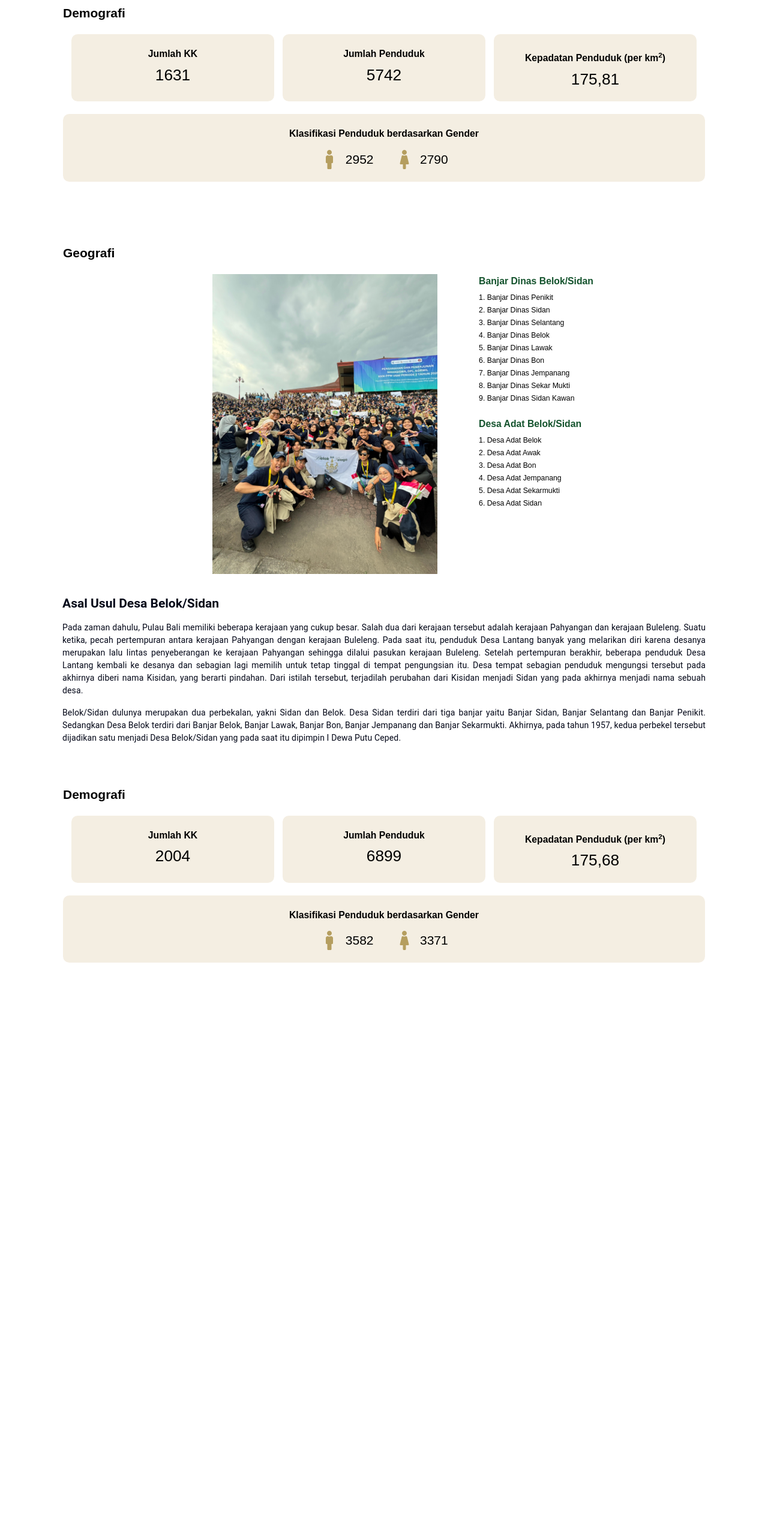
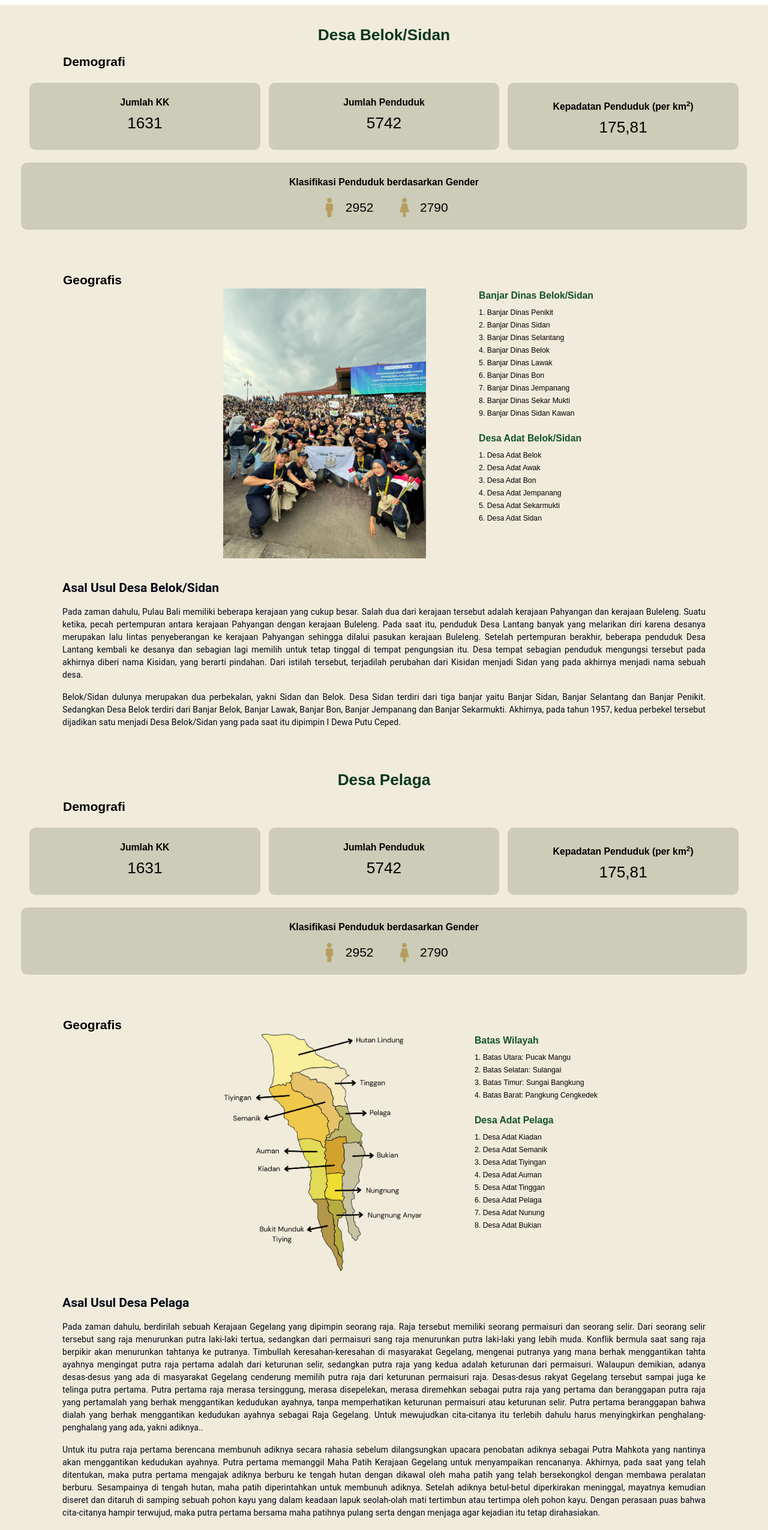
Before and after one commit to belokkepelaga/belokkepelaga, a Next.js app: page /informasi-desa in a window 1280 px wide. Shown: the part 140-2691 px from the top of the page at 60% size. Before the commit the page ends 1780 px from the top, so only its background shows below. Built offline with nearby package versions, Linux system fonts and the light colour scheme.

Commit message:
feat: update styles and layout across multiple components, enhance typography, and add new images

```diff
--- a/app/agrikultur/page.tsx
+++ b/app/agrikultur/page.tsx
@@ -3,7 +3,7 @@ import RagamTanaman from '@/components/RagamTanaman';
 import TernakDashboard from '@/components/TernakDashboard';
 const Agrikultur = () => {
   return (
-    <div className="min-h-screen bg-[#E0E0E0]">
+    <div className="min-h-screen bg-[#F1EBDB]">
       <RagamTanaman />
       <TernakDashboard />
     </div>
--- a/app/informasi-desa/page.tsx
+++ b/app/informasi-desa/page.tsx
@@ -1,16 +1,20 @@
 import React from 'react'
 import DemografiSidan from '@/components/DemografiSidan'
-import GeografiSidan from '@/components/GeografiSidan' // Ubah kapitalnya
+import GeografiSidan from '@/components/GeografiSidan'
 import DemografiPelaga from '@/components/DemografiPelaga'
 import ProfilSidan from '@/components/ProfilBelokSidan'
+import GeografiPelaga from '@/components/GeografiPelaga'
+import ProfilPelaga from '@/components/ProfilPelaga'
+
 const InformasiDesa = () => {
   return (
-    <div>
+    <div className="bg-[#F1EBDB]">
       <DemografiSidan />
-      <GeografiSidan /> {/* Gunakan dengan huruf besar */}
+      <GeografiSidan />
       <ProfilSidan />
       <DemografiPelaga />
-
+      <GeografiPelaga />
+      <ProfilPelaga />
     </div>
   )
 }
--- a/components/DemografiPelaga.tsx
+++ b/components/DemografiPelaga.tsx
@@ -3,44 +3,46 @@ import { FaMale, FaFemale } from "react-icons/fa";
 
 const Demografi = () => {
   return (
-    <section className="mt-10 p-10 bg-white rounded-xl text-black">
-      <h2 className="text-2xl font-bold mb-6 ml-20">Demografi</h2>
+  <section className="mt-10 p-10 bg-[#F1EBDB] rounded-xl text-black">
+    <h1 className="text-3xl font-bold text-center mb-4 text-[#09371F]">
+        Desa Pelaga
+      </h1>
+  <h2 className="text-2xl font-bold mb-6 text-center md:text-left md:ml-20">Demografi</h2>
 
-      {/* Tambahkan wrapper max-w di sini */}
-      <div className="grid grid-cols-1 md:grid-cols-3 gap-4 mb-6 max-w-screen-xl ml-20 mr-20 px-4">
-        <div className="bg-[#F4EEE2] p-6 rounded-xl text-center">
+  <div className="grid grid-cols-1 sm:grid-cols-1 md:grid-cols-3 gap-4 mb-6 max-w-screen-xl mx-auto px-4">
+    <div className="bg-[#CCCCB8] p-6 rounded-xl text-center">
       <h3 className="text-lg font-bold">Jumlah KK</h3>
-          <p className="text-3xl font-extralight mt-2">2004</p>
+      <p className="text-3xl font-extralight mt-2">1631</p>
     </div>
-        <div className="bg-[#F4EEE2] p-6 rounded-xl text-center">
+    <div className="bg-[#CCCCB8] p-6 rounded-xl text-center">
       <h3 className="text-lg font-bold">Jumlah Penduduk</h3>
-          <p className="text-3xl font-light mt-2">6899</p>
+      <p className="text-3xl font-light mt-2">5742</p>
     </div>
-        <div className="bg-[#F4EEE2] p-6 rounded-xl text-center">
+    <div className="bg-[#CCCCB8] p-6 rounded-xl text-center">
       <h3 className="text-lg font-bold mt-2">
         Kepadatan Penduduk (per km<sup>2</sup>)
       </h3>
-          <p className="text-3xl font-light mt-2">175,68</p>
+      <p className="text-3xl font-light mt-2">175,81</p>
     </div>
   </div>
 
-      {/* Bagian gender juga dibungkus agar sejajar */}
-      <div className="bg-[#F4EEE2] p-6 rounded-xl text-center max-w-screen-xl ml-20 mr-20 px-4">
+  <div className="bg-[#CCCCB8] p-6 rounded-xl text-center max-w-screen-xl mx-auto px-4">
     <h3 className="text-lg font-bold mb-4">
       Klasifikasi Penduduk berdasarkan Gender
     </h3>
-        <div className="flex justify-center gap-10 text-2xl font-light">
+    <div className="flex justify-center gap-10 text-2xl font-light flex-wrap">
       <div className="flex items-center gap-3">
         <FaMale className="text-[#b59e5f]" size={32} />
-            <span>3582</span>
+        <span>2952</span>
       </div>
       <div className="flex items-center gap-3">
         <FaFemale className="text-[#b59e5f]" size={32} />
-            <span>3371</span>
+        <span>2790</span>
       </div>
     </div>
   </div>
 </section>
+
   );
 };
 
--- a/components/DemografiSidan.tsx
+++ b/components/DemografiSidan.tsx
@@ -3,20 +3,22 @@ import { FaMale, FaFemale } from "react-icons/fa";
 
 const Demografi = () => {
   return (
-    <section className="mt-10 p-10 bg-white rounded-xl text-black">
-      <h2 className="text-2xl font-bold mb-6 ml-20">Demografi</h2>
+  <section className="mt-20 p-10 bg-[#F1EBDB] rounded-xl text-black">
+     <h1 className="text-3xl font-bold text-center mb-4 text-[#09371F]">
+        Desa Belok/Sidan
+      </h1>
+  <h2 className="text-2xl font-bold mb-6 text-center md:text-left md:ml-20">Demografi</h2>
 
-      {/* Tambahkan wrapper max-w di sini */}
-      <div className="grid grid-cols-1 md:grid-cols-3 gap-4 mb-6 max-w-screen-xl ml-20 mr-20 px-4">
-        <div className="bg-[#F4EEE2] p-6 rounded-xl text-center">
+  <div className="grid grid-cols-1 sm:grid-cols-1 md:grid-cols-3 gap-4 mb-6 max-w-screen-xl mx-auto px-4">
+    <div className="bg-[#CCCCB8] p-6 rounded-xl text-center">
       <h3 className="text-lg font-bold">Jumlah KK</h3>
       <p className="text-3xl font-extralight mt-2">1631</p>
     </div>
-        <div className="bg-[#F4EEE2] p-6 rounded-xl text-center">
+    <div className="bg-[#CCCCB8] p-6 rounded-xl text-center">
       <h3 className="text-lg font-bold">Jumlah Penduduk</h3>
       <p className="text-3xl font-light mt-2">5742</p>
     </div>
-        <div className="bg-[#F4EEE2] p-6 rounded-xl text-center">
+    <div className="bg-[#CCCCB8] p-6 rounded-xl text-center">
       <h3 className="text-lg font-bold mt-2">
         Kepadatan Penduduk (per km<sup>2</sup>)
       </h3>
@@ -24,12 +26,11 @@ const Demografi = () => {
     </div>
   </div>
 
-      {/* Bagian gender juga dibungkus agar sejajar */}
-      <div className="bg-[#F4EEE2] p-6 rounded-xl text-center max-w-screen-xl ml-20 mr-20 px-4">
+  <div className="bg-[#CCCCB8] p-6 rounded-xl text-center max-w-screen-xl mx-auto px-4">
     <h3 className="text-lg font-bold mb-4">
       Klasifikasi Penduduk berdasarkan Gender
     </h3>
-        <div className="flex justify-center gap-10 text-2xl font-light">
+    <div className="flex justify-center gap-10 text-2xl font-light flex-wrap">
       <div className="flex items-center gap-3">
         <FaMale className="text-[#b59e5f]" size={32} />
         <span>2952</span>
@@ -41,6 +42,7 @@ const Demografi = () => {
     </div>
   </div>
 </section>
+
   );
 };
 
--- a/components/GeografiPelaga.tsx
+++ b/components/GeografiPelaga.tsx
@@ -2,9 +2,9 @@ import React from "react";
 
 const Geografis = () => {
   return (
-    <section className="mt-10 p-10 bg-white rounded-xl text-black">
+    <section className=" p-10 bg-[#F1EBDB] rounded-xl text-black">
       {/* Judul tetap kiri */}
-      <h2 className="text-2xl font-bold mb-6 ml-20">Geografi</h2>
+  <h2 className="text-2xl font-bold text-center md:text-left md:ml-20">Geografis</h2>
 
       {/* Konten di tengah */}
       <div className="flex justify-center">
@@ -13,10 +13,10 @@ const Geografis = () => {
           {/* Gambar */}
           <div className="flex justify-center">
             <img
-              src="/Misi.jpeg"
+              src="/banjardipelaga.png"
               alt="Peta Belok/Sidan"
               className="object-contain"
-              style={{ width: "500px", height: "500px" }}
+              style={{ width: "500px", height: "400px" }}
             />
           </div>
 
@@ -24,18 +24,13 @@ const Geografis = () => {
           <div className="text-left">
             <div className="mb-6">
               <h3 className="text-green-900 font-semibold text-lg mb-2">
-                Banjar Dinas Pelaga
+                Batas Wilayah
               </h3>
               <ol className="list-decimal list-inside text-sm space-y-1">
-                <li>Dusun/Banjar Dinas Pelaga </li>
-                <li>Dusun/Banjar Dinas Kiadan</li>
-                <li>Dusun/Banjar Dinas Nungnung</li>
-                <li>Dusun/Banjar Dinas Tinggan</li>
-                <li>Dusun/Banjar Dinas Bukian</li>
-                <li>Dusun/Banjar Dinas Semanik</li>
-                <li>Dusun/Banjar Dinas Tiyingan</li>
-                <li>Dusun/Banjar Dinas Auman</li>
-                <li>Dusun/Banjar Dinas Bukit Munduk Tiying</li>
+                <li>Batas Utara: Pucak Mangu </li>
+                <li>Batas Selatan: Sulangai</li>
+                <li>Batas Timur: Sungai Bangkung</li>
+                <li>Batas Barat: Pangkung Cengkedek</li>
               </ol>
             </div>
 
--- a/components/GeografiSidan.tsx
+++ b/components/GeografiSidan.tsx
@@ -2,10 +2,9 @@ import React from "react";
 
 const Geografis = () => {
   return (
-    <section className="mt-10 p-10 bg-white rounded-xl text-black">
+    <section className=" p-10 bg-[#F1EBDB] rounded-xl text-black">
       {/* Judul tetap kiri */}
-      <h2 className="text-2xl font-bold mb-6 ml-20">Geografi</h2>
-
+  <h2 className="text-2xl font-bold text-center md:text-left md:ml-20">Geografis</h2>
       {/* Konten di tengah */}
       <div className="flex justify-center">
         <div className="flex flex-col md:flex-row md:gap-2 gap-2 items-start justify-center text-center flex-wrap">
@@ -16,7 +15,7 @@ const Geografis = () => {
               src="/Misi.jpeg"
               alt="Peta Belok/Sidan"
               className="object-contain"
-              style={{ width: "500px", height: "500px" }}
+              style={{ width: "500px", height: "450px" }}
             />
           </div>
 
--- a/components/ProfilBelokSidan.tsx
+++ b/components/ProfilBelokSidan.tsx
@@ -2,12 +2,27 @@ import { Typography } from '@mui/material';
 
 export default function ProfilBelokSidan() {
   return (
-    <>
-      <Typography variant="h5" sx={{ fontWeight: 'bold', marginBottom: 2, marginLeft: 13, marginRight: 6}}>
+     <div className="bg-[#F1EBDB]">
+
+    <Typography
+  variant="h5"
+  sx={{
+    fontWeight: 'bold',
+    marginBottom: 2,
+    mx: { xs: 5, sm: 8, md: 13 }, // responsive horizontal margin
+  }}
+>
   Asal Usul Desa Belok/Sidan
 </Typography>
 
-      <Typography variant="body1" sx={{ marginBottom: 2, textAlign: 'justify', marginLeft: 13, marginRight: 13 }}>
+<Typography
+  variant="body1"
+  sx={{
+    textAlign: 'justify',
+    marginBottom: 2,
+    mx: { xs: 5, sm: 8, md: 13 },
+  }}
+>
  Pada zaman dahulu, Pulau Bali memiliki beberapa kerajaan yang cukup besar. Salah dua dari kerajaan tersebut
         adalah kerajaan Pahyangan dan kerajaan Buleleng. Suatu ketika, pecah pertempuran antara kerajaan Pahyangan
         dengan kerajaan Buleleng. Pada saat itu, penduduk Desa Lantang banyak yang melarikan diri karena desanya
@@ -16,14 +31,23 @@ export default function ProfilBelokSidan() {
         tinggal di tempat pengungsian itu. Desa tempat sebagian penduduk mengungsi tersebut pada akhirnya diberi nama
         Kisidan, yang berarti pindahan. Dari istilah tersebut, terjadilah perubahan dari Kisidan menjadi Sidan yang pada
         akhirnya menjadi nama sebuah desa.
+
 </Typography>
 
-      <Typography variant="body1" sx={{ textAlign: 'justify', marginLeft: 13, marginRight: 13 }}>
+<Typography
+  variant="body1"
+  sx={{
+    textAlign: 'justify',
+    mx: { xs: 5, sm: 8, md: 13 },
+  }}
+>
  Belok/Sidan dulunya merupakan dua perbekalan, yakni Sidan dan Belok. Desa Sidan terdiri dari tiga banjar yaitu
         Banjar Sidan, Banjar Selantang dan Banjar Penikit. Sedangkan Desa Belok terdiri dari Banjar Belok, Banjar Lawak,
         Banjar Bon, Banjar Jempanang dan Banjar Sekarmukti. Akhirnya, pada tahun 1957, kedua perbekel tersebut dijadikan
         satu menjadi Desa Belok/Sidan yang pada saat itu dipimpin I Dewa Putu Ceped.
+
 </Typography>
-    </>
+
+      </div>
   );
 }
--- /dev/null
+++ b/components/ProfilPelaga.tsx
@@ -0,0 +1,67 @@
+import { Typography } from '@mui/material';
+
+export default function ProfilBelokSidan() {
+  return (
+ <div className="bg-[#F1EBDB] pb-10">
+    <Typography
+  variant="h5"
+  sx={{
+    fontWeight: 'bold',
+    marginBottom: 2,
+    mx: { xs: 5, sm: 8, md: 13 }, // responsive horizontal margin
+  }}
+>
+  Asal Usul Desa Pelaga
+</Typography>
+
+<Typography
+  variant="body1"
+  sx={{
+    textAlign: 'justify',
+    marginBottom: 2,
+    mx: { xs: 5, sm: 8, md: 13 },
+  }}
+>
+Pada zaman dahulu, berdirilah sebuah Kerajaan Gegelang yang dipimpin seorang raja. Raja tersebut memiliki seorang permaisuri dan seorang selir. Dari seorang selir tersebut sang raja menurunkan putra laki-laki tertua, sedangkan dari permaisuri sang raja menurunkan putra laki-laki yang lebih muda. Konflik bermula saat sang raja berpikir akan menurunkan tahtanya ke putranya. Timbullah keresahan-keresahan di masyarakat Gegelang, mengenai putranya yang mana berhak menggantikan tahta ayahnya mengingat putra raja pertama adalah dari keturunan selir, sedangkan putra raja yang kedua adalah keturunan dari permaisuri. Walaupun demikian, adanya desas-desus yang ada di masyarakat Gegelang cenderung memilih putra raja dari keturunan permaisuri raja. Desas-desus rakyat Gegelang tersebut sampai juga ke telinga putra pertama. Putra pertama raja merasa tersinggung, merasa disepelekan, merasa diremehkan sebagai putra raja yang pertama dan beranggapan putra raja yang pertamalah yang berhak menggantikan kedudukan ayahnya, tanpa memperhatikan keturunan permaisuri atau keturunan selir. Putra pertama beranggapan bahwa dialah yang berhak menggantikan kedudukan ayahnya sebagai Raja Gegelang. Untuk mewujudkan cita-citanya itu terlebih dahulu harus menyingkirkan penghalang-penghalang yang ada, yakni adiknya..
+
+</Typography>
+
+<Typography
+  variant="body1"
+  sx={{
+    textAlign: 'justify',
+     marginBottom: 2,
+    mx: { xs: 5, sm: 8, md: 13 },
+  }}
+>
+Untuk itu putra raja pertama berencana membunuh adiknya secara rahasia sebelum dilangsungkan upacara penobatan adiknya sebagai Putra Mahkota yang nantinya akan menggantikan kedudukan ayahnya. Putra pertama memanggil Maha Patih Kerajaan Gegelang untuk menyampaikan rencananya. Akhirnya, pada saat yang telah ditentukan, maka putra pertama mengajak adiknya berburu ke tengah hutan dengan dikawal oleh maha patih yang telah bersekongkol dengan membawa peralatan berburu. 	Sesampainya di tengah hutan, maha patih diperintahkan untuk membunuh adiknya. Setelah adiknya betul-betul diperkirakan meninggal, mayatnya kemudian diseret dan ditaruh di samping sebuah pohon kayu yang dalam keadaan lapuk seolah-olah mati tertimbun atau tertimpa oleh pohon kayu. Dengan perasaan puas bahwa cita-citanya hampir terwujud, maka putra pertama bersama maha patihnya pulang serta dengan menjaga agar kejadian itu tetap dirahasiakan.
+
+</Typography>
+
+<Typography
+  variant="body1"
+  sx={{
+    textAlign: 'justify',
+    marginBottom: 2,
+    mx: { xs: 5, sm: 8, md: 13 },
+  }}
+>
+Suatu hari, ada seorang pemburu yang kemalaman di jalan dengan menunggangi kuda. Pada sebuah tempat kudanya tidak mau berjalan lagi dan kebetulan pula pemburu itu sangat lelah. Dengan demikian, sang pemburu memutuskan untuk bermalam di tengah hutan. Baru saja dia merebahkan badannya dia sudah tertidur pulas. Pada saat akan menjelang subuh, sang pemburu mendengarkan sabda dari dewa penguasa jagat raya ini dalam temaram berbunyi, “Hai pemburu dengarkanlah baik-baik sabdaku ini, rajamu kini sedang dalam keadaan bingung karena kehilangan seorang putranya yang terkasih. Hilangnya putra sang raja itu disebabkan tiada lain karena mati dibunuh di sebuah hutan, kejadian tersebut dapat diketahui dari kata-kata ini: Pa-Ra-La-Ga”. Kata-kata tersebut mempunyai arti sebagai berikut : PA artinya Putra Ida, RA artinya Rakan Ida, LA artinya Langlang Duta, GA artinya Gegelang.  Dari kata-kata ini dapat disimpulkan sebagai berikut : Putra Sang Raja dari Permaisuri itu mati terbunuh  oleh kakaknya sendiri. Sedangkan sebagai pelakunya adalah seorang maha patihnya yang bernama Langlang Duta dan tempat pembunuhan itu terjadi di Hutan Gegelang/Alas Gegelang (Bahasa Bali). Sang pemburu pun bangun dari tidurnya dan langsung menghadap Sang Raja Gegelang.
+
+</Typography>
+
+<Typography
+  variant="body1"
+  sx={{
+    textAlign: 'justify',
+    mx: { xs: 5, sm: 8, md: 13 },
+  }}
+>
+  Setibanya di kerajaan, sang pemburu langsung mengatakan PARALAGA terhadap raja yang berarti hilangnya putra mahkota karena dibunuh oleh kakak tirinya yang dilakukan oleh Maha Patih Langlang Duta di tengah Hutan Gegelang. Mendengar kisah sang pemburu, Sang Raja Gegelang langsung memerintahkan para maha patih, punggawa serta diikuti oleh para rakyatnya menyebar ke tengah hutan untuk menemukan jasad sang putra mahkota. Akhirnya, jasad putra mahkota ditemukan dalam tertimbun semak belukar di samping sebuah pohon runtuh yang telah rapuh. Jasad sang putra mahkota dibawa ke keraton dan Raja Gegelang pun murka dan kemurkaan itu membuat Sang Raja Gegelang sakit-sakitan dan meninggal. Sejak itulah Kerajaan Gegelang mengalami kehancuran dan hilang. Berdasarkan hal tersebut, masyarakat sekitar sering membicarakan kata-kata PARALAGA dari mulut ke mulut. Kata-kata PARALAGA itu menjadi PALAGA dan selanjutnya kata PALAGA pun berubah menjadi PELAGA yang hingga pada saat ini wilayah Kerajaan Gegelang disebut menjadi wilayah Pelaga.
+
+</Typography>
+
+
+      </div>
+  );
+}
--- a/components/TernakDashboard.tsx
+++ b/components/TernakDashboard.tsx
@@ -1,106 +1,99 @@
-'use client';
-import { PieChart, Pie, Cell } from 'recharts';
+"use client";
+import React from "react";
+import { PieChart, Pie, Cell } from "recharts";
 
-const COLORS = ['#9ABD98', '#E0E0E0'];
+const COLORS = ["#C3AA69", "#1C5838", '#9ABD98'];
 
-const dataJenisKelamin = [
-  { name: 'Jantan', value: 350 },
-  { name: 'Betina', value: 150 },
+const dataVaksin = [
+  { name: "Sudah", value: 21 },
+  { name: "Belum", value: 12},
 ];
 
-const dataVaksinasi = [
-  { name: 'Sudah Vaksin', value: 400 },
-  { name: 'Belum Vaksin', value: 100 },
+const dataDisinfektan = [
+  { name: "Rutin", value: 24 },
+  { name: "Jarang", value: 6 },
+  {name: "Tidak Pernah", value: 6}
 ];
 
-type ChartProps = {
-  title: string;
-  data: { name: string; value: number }[];
-  size?: number; // untuk mengatur ukuran chart (opsional)
+type DataItem = {
+  name: string;
+  value: number;
 };
 
-const Chart = ({ title, data, size = 160 }: ChartProps) => (
-  <div className="text-center mb-6">
-    <h4 className="text-sm font-semibold mb-2">{title}</h4>
+type ChartBoxProps = {
+  title: string;
+  data: DataItem[];
+};
 
-    {/* Chart */}
+const ChartBox: React.FC<ChartBoxProps> = ({ title, data }) => {
+  const total = data.reduce((acc, item) => acc + item.value, 0);
+
+  return (
+    <div className="bg-white rounded-2xl p-6 shadow w-full max-w-sm">
+      <h4 className="text-center text-[14px] font-semibold mb-4 leading-tight">
+        {title}
+      </h4>
+
       <div className="flex justify-center">
-      <PieChart width={size} height={size}>
+        <PieChart width={160} height={160}>
           <Pie
             data={data}
             cx="50%"
             cy="50%"
-          outerRadius={size / 2.8}
+            outerRadius={70}
             dataKey="value"
           >
             {data.map((_, index) => (
-            <Cell key={`cell-${index}`} fill={COLORS[index % COLORS.length]} />
+              <Cell
+                key={`cell-${index}`}
+                fill={COLORS[index % COLORS.length]}
+              />
             ))}
           </Pie>
         </PieChart>
       </div>
 
-    {/* Legend */}
-    <div className="mt-2 flex justify-center flex-col items-center gap-1 text-sm">
+      {/* Legend + Value */}
+      <div className="flex flex-col items-center gap-1 mt-4 text-sm">
         {data.map((entry, index) => (
           <div key={index} className="flex items-center gap-2">
             <div
               className="w-3 h-3 rounded-full"
               style={{ backgroundColor: COLORS[index % COLORS.length] }}
             />
-          <span>
-            {entry.name}: <strong>{entry.value}</strong>
-          </span>
+            <span>{entry.name}: {entry.value} ekor</span>
           </div>
         ))}
       </div>
     </div>
   );
+};
 
-const DesaSection = ({
-  namaDesa,
-  totalPopulasi,
-  dataKelamin,
-  dataVaksin,
-}: {
-  namaDesa: string;
-  totalPopulasi: number;
-  dataKelamin: any[];
-  dataVaksin: any[];
-}) => (
-  <div className="flex flex-col items-center">
-    {/* Nama Desa */}
-    <h2 className="text-[#C4A763] font-bold text-lg mb-2">{namaDesa}</h2>
+export default function DesaBelokSidanTernak() {
+  return (
+    <div className="bg-[#F1EBDB] min-h-screen px-6 md:px-16 py-8">
+      {/* Header Section */}
+       <div className="flex flex-wrap justify-between items-center px-4 md:px-44 mb-10">
+  <h2 className="text-xl font-bold leading-snug">
+    Pendataan Populasi Ternak <br className="block md:hidden" />
+    Desa Belok/Sidan
+  </h2>
 
-    {/* Box putih total populasi */}
-    <div className="bg-white rounded-lg shadow px-6 py-3 mb-4 text-center">
-      <p>Total Populasi: <span className="font-bold">{totalPopulasi}</span></p>
+  <div className="bg-white px-4 py-2 rounded-lg shadow text-[15px] font-medium mt-2 md:mt-0">
+    Jumlah Sapi yang Didata: <span className="font-bold text-black">30</span>
+  </div>
 </div>
 
-    {/* Box putih isi chart */}
-    <div className="bg-white rounded-xl shadow-md px-6 py-6 w-[300px]">
-      <Chart title="Berdasarkan Jenis Kelamin" data={dataKelamin} />
-      <Chart title="Berdasarkan status vaksinasi" data={dataVaksin} />
-    </div>
-  </div>
-);
 
-export default function PendataanTernak() {
-  return (
-    <div className="bg-[#E0E0E0] min-h-screen py-10 px-4">
-      <h1 className="text-center text-2xl font-semibold mb-10">Pendataan Ternak</h1>
-      <div className="flex flex-wrap justify-center gap-12">
-        <DesaSection
-          namaDesa="Desa Belok Sidan"
-          totalPopulasi={500}
-          dataKelamin={dataJenisKelamin}
-          dataVaksin={dataVaksinasi}
+      {/* Chart Section */}
+      <div className="flex flex-wrap justify-center gap-6">
+        <ChartBox
+          title="Status Vaksin PMK (Penyakit Mulut dan Kuku) pada Sapi"
+          data={dataVaksin}
         />
-        <DesaSection
-          namaDesa="Desa Pelaga"
-          totalPopulasi={500}
-          dataKelamin={dataJenisKelamin}
-          dataVaksin={dataVaksinasi}
+        <ChartBox
+          title="Penggunaan Disinfektan oleh Peternak Sapi"
+          data={dataDisinfektan}
         />
       </div>
     </div>
```
Also changed, not shown: components/RagamTanaman.tsx (+16 -0 lines), public/banjardipelaga.png (added). Lines whose indentation alone changed are shown as unchanged.
